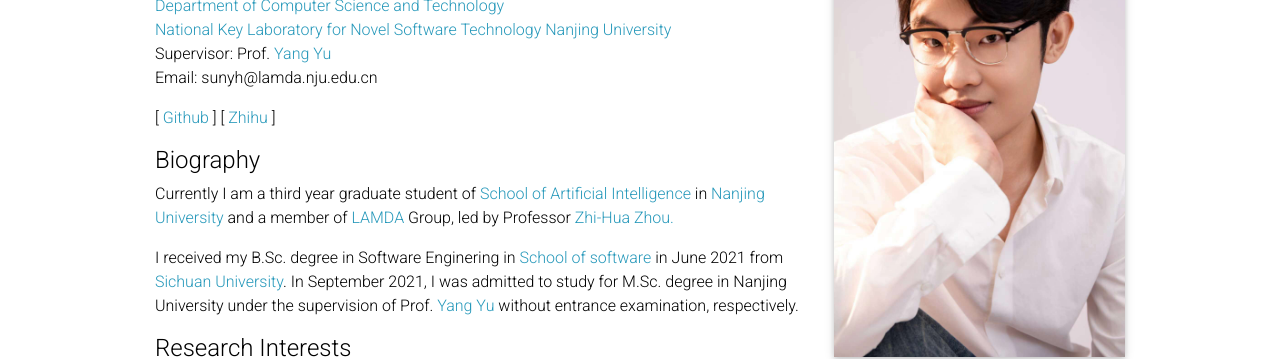
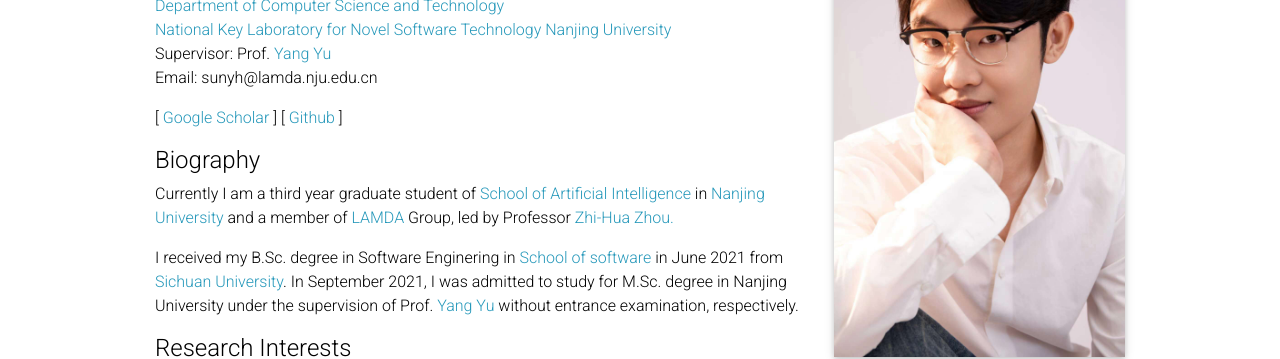
Before and after one commit to yihaosun1124/yihaosun1124.github.io, a Jekyll site: the page built from _pages/about.md, in a window 1280 px wide and 900 px high. Shown: the part 185-544 px from the top of the window. Built offline with Jekyll 4.4.1, drawn with Linux system fonts in a browser that asks for light colours; comment, search, counter and statistics services are not loaded; a style sheet for code colours, icons or effects is not loaded.

Commit message:
update about.md

```diff
--- a/_pages/about.md
+++ b/_pages/about.md
@@ -21,7 +21,7 @@
 Supervisor: Prof. <a href="https://www.wolai.com/eyounx/dtR1MTyRXS5tP5Cex4KtdK">Yang Yu</a> <br/>
 Email: sunyh@lamda.nju.edu.cn <br/>
 
-[ [Github](https://github.com/yihaosun1124) ] [ [Zhihu](https://www.zhihu.com/people/hao-yue-dang-kong-55-6) ]
+[ [Google Scholar](https://scholar.google.com/citations?user=pFNG8fMAAAAJ&hl=en) ] [ [Github](https://github.com/yihaosun1124) ]
 
 #### Biography
 Currently I am a third year graduate student of <a href="http://ai.nju.edu.cn/" target="_blank">School of Artificial Intelligence</a> in
```
